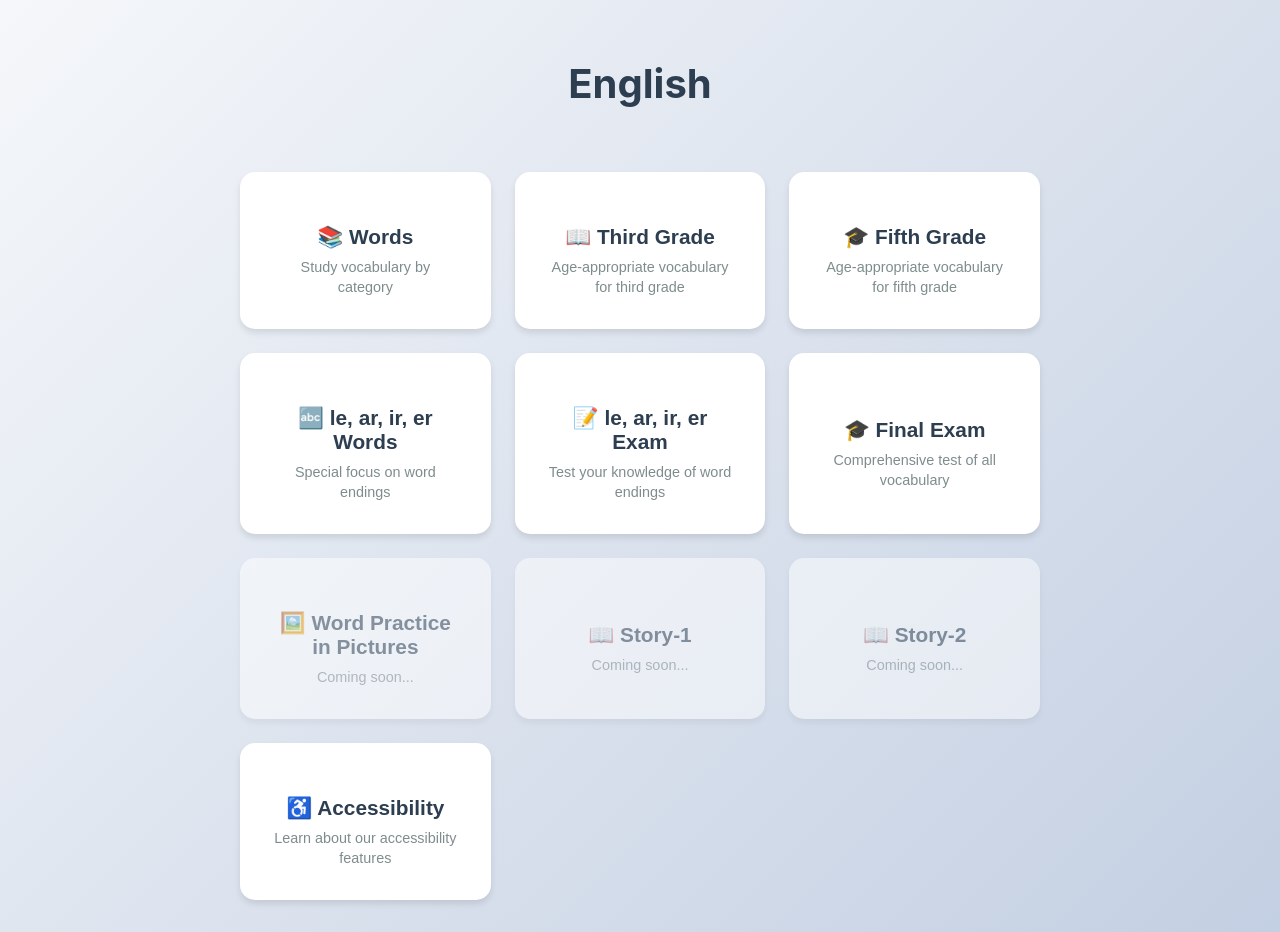
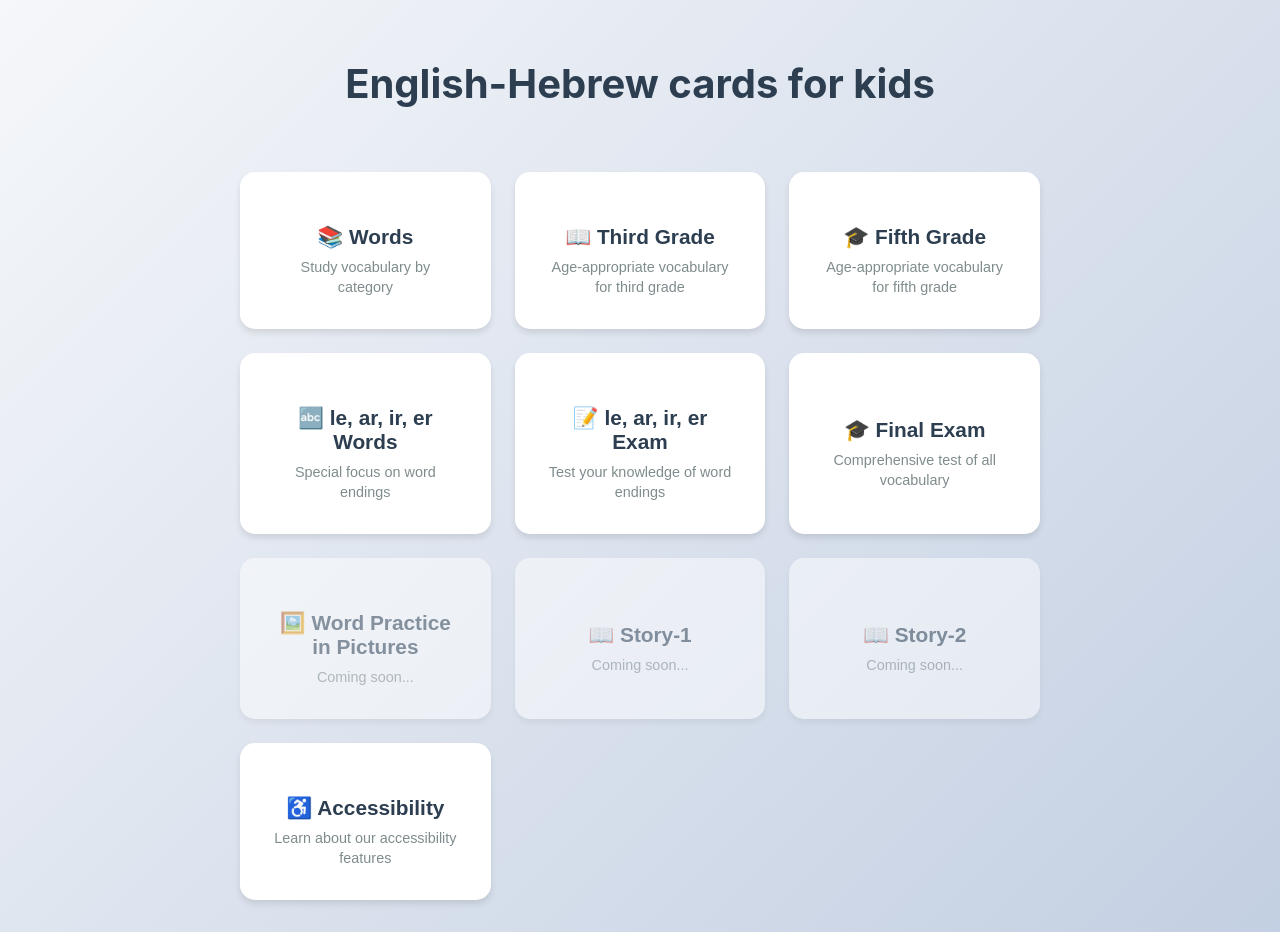
Before and after one commit to noamshochat/LomdimAnglitOnTheGo, a React (Create React App) app: page / in a window 1280 px wide. Built offline with nearby package versions, Linux system fonts and the light colour scheme.

Commit message:
Update main page title to 'English-Hebrew cards for kids'
- Change title from 'English' to more descriptive and kid-friendly title
- Better reflects the purpose and target audience of the application

```diff
--- a/src/App.tsx
+++ b/src/App.tsx
@@ -639,7 +639,7 @@ const App: React.FC = () => {
     <AppContainer>
       <a href="#main-content" className="skip-link">Skip to main content</a>
       <Header>
-        <Title>English</Title>
+        <Title>English-Hebrew cards for kids</Title>
         {currentView !== 'main' && (
           <NavigationContainer>
             <BackButton onClick={handleBack}>
```
